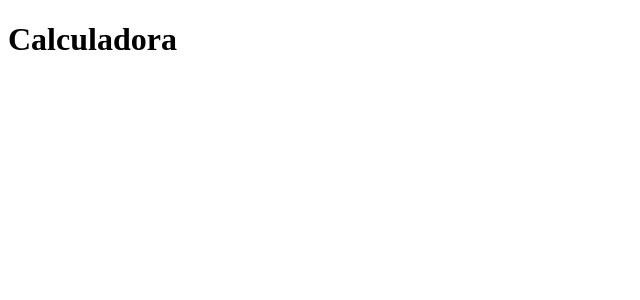
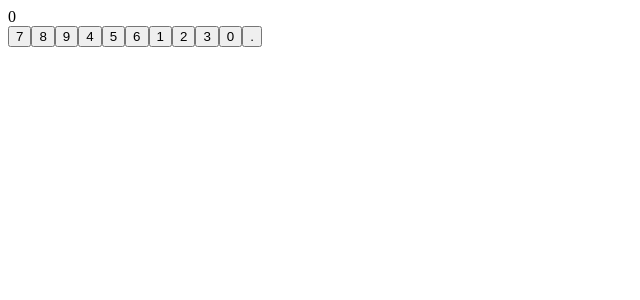
Before and after one commit to LuispeFigueroa/Lab07-Web, a React (Vite) app: page / in a window 1280 px wide. Shown: the top 300 px of the page, without its empty margins (0-640 px from the left). Built offline with nearby package versions, Linux system fonts and the light colour scheme.

Commit message:
configurar botones y diplay basico

```diff
--- a/src/App.tsx
+++ b/src/App.tsx
@@ -1,5 +1,7 @@
+import Calculator from './components/Calculator'
+
 const App = () => {
-  return <h1>Calculadora</h1>
+  return <Calculator />
 }
 
 export default App
--- a/src/components/Calculator.tsx
+++ b/src/components/Calculator.tsx
@@ -0,0 +1,19 @@
+import { useState } from 'react'
+import Display from './Display'
+import Keypad from './Keypad'
+
+const Calculator = () => {
+    const [display, setDisplay] = useState('0')
+
+    const handleDigit = (digit: string) => {
+        setDisplay(display + digit)
+    }
+
+    return (
+        <div>
+            <Display value={display} />
+            <Keypad onDigit={handleDigit} />
+        </div>
+    )
+}
+export default Calculator
--- a/src/components/Keypad.tsx
+++ b/src/components/Keypad.tsx
@@ -0,0 +1,19 @@
+import Button from "./Button";
+
+interface Props {
+    onDigit: (digit: string) => void
+}
+
+const KEYS = ['7', '8', '9', '4', '5', '6', '1', '2', '3', '0', '.']
+
+const keypad = ({ onDigit }: Props) => {
+    return (
+        <div>
+            {KEYS.map((key) => (
+                <Button key={key} label={key} onClick={() => onDigit(key)} />
+            ))}
+        </div>
+    )
+}
+
+export default keypad
```
